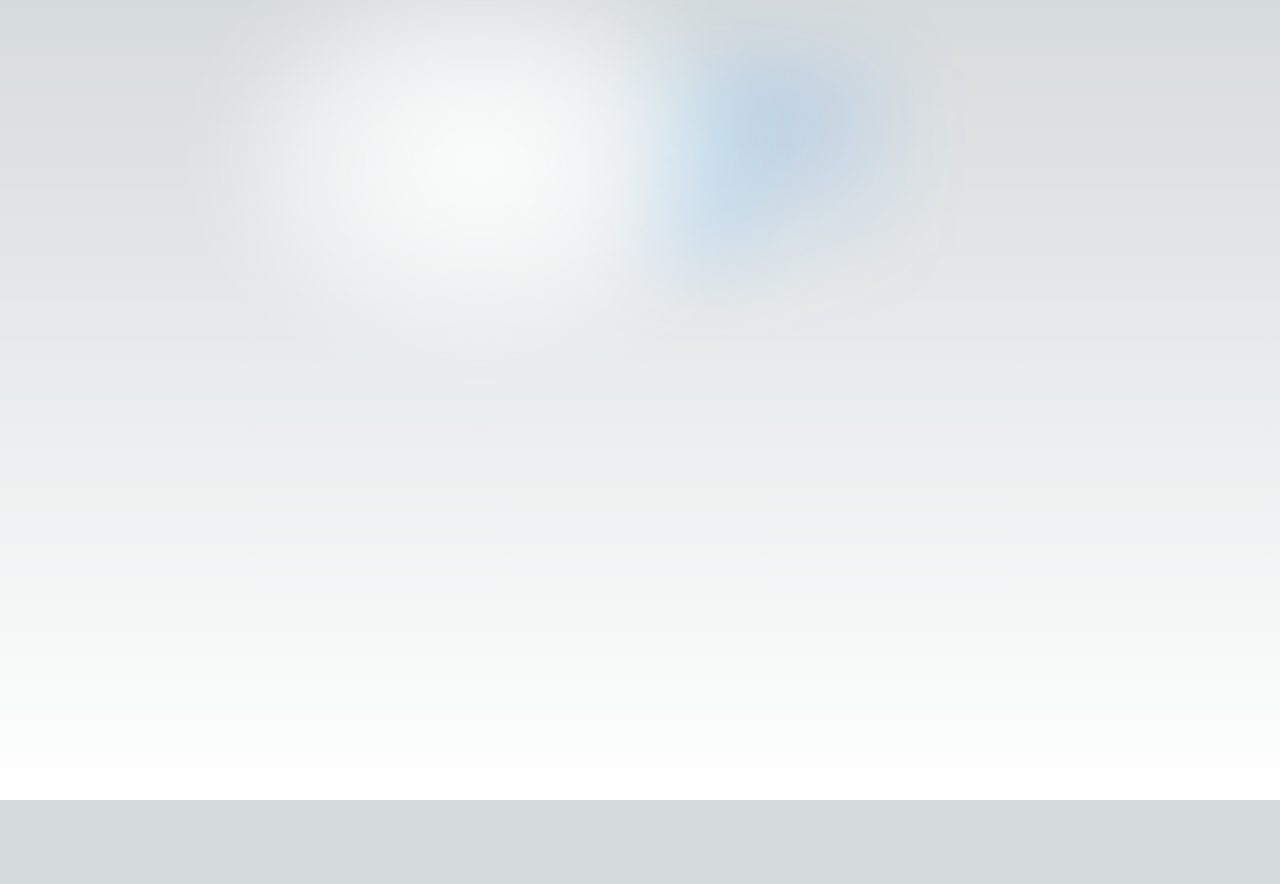
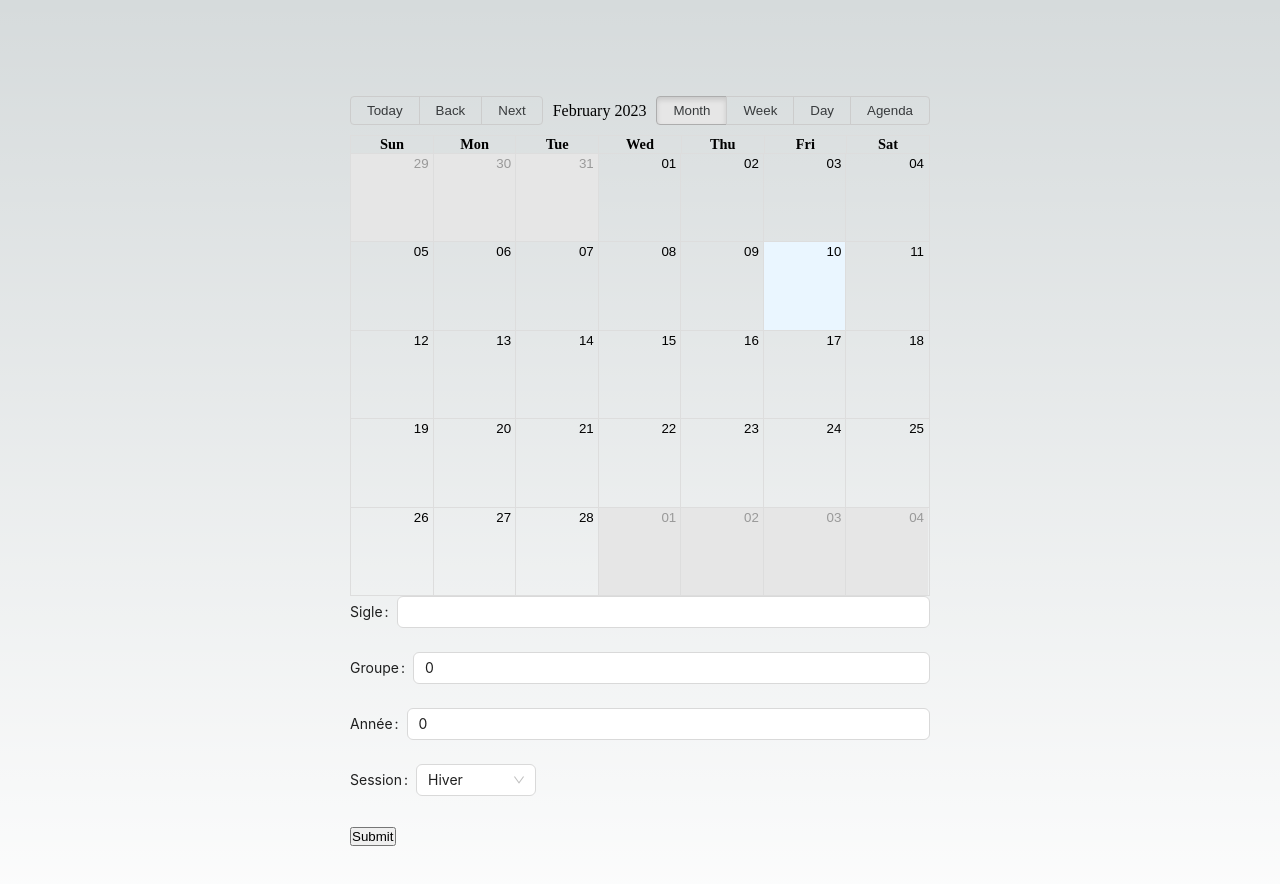
Before and after one commit to mahiddinesamy1/course-planner, a Next.js app: page / in a window 1280 px wide. Shown: the top 884 px of the page. Before the commit the page ends 800 px from the top, so only its background shows below. Built offline with nearby package versions, Linux system fonts and the light colour scheme.

Commit message:
Calendrier et formulaire fonctionnel

```diff
--- a/package.json
+++ b/package.json
@@ -12,9 +12,14 @@
     "@next/font": "13.1.6",
     "@types/node": "18.11.18",
     "@types/react": "18.0.27",
+    "@types/react-big-calendar": "^0.38.3",
     "@types/react-dom": "18.0.10",
+    "antd": "^5.1.6",
+    "ical.js": "^1.5.0",
+    "isomorphic-unfetch": "^4.0.2",
     "next": "13.1.6",
     "react": "18.2.0",
+    "react-big-calendar": "^1.5.2",
     "react-dom": "18.2.0",
     "typescript": "4.9.4"
   }
--- /dev/null
+++ b/src/components/courseInformationForm.tsx
@@ -0,0 +1,76 @@
+import React, { useState } from "react";
+import { Form, Input, Select } from "antd";
+
+interface Props {}
+
+enum Session {
+  Winter = 1,
+  Summer = 2,
+  Fall = 3
+}
+
+const CourseInformationForm: React.FC<Props> = () => {
+    const [sigle, setSigle] = useState("");
+    const [groupe, setGroupe] = useState(0);
+    const [annee, setAnnee] = useState(0);
+    const [session, setSession] = useState(1);
+
+    const handleSubmit = async (e: React.FormEvent) => {
+
+        const url = new URL('https://portail.etsmtl.ca/ICal/SeancesCours');
+        url.searchParams.set('Sigle', sigle);
+        url.searchParams.set('Groupe', groupe < 9 ? "0"+groupe : ""+groupe);
+        url.searchParams.set('Session', annee+""+session);
+
+        const finalUrl = `/api/proxy?url=${encodeURIComponent(url.href)}`;
+
+
+        const data  = await fetch(finalUrl);
+
+        console.log(data.text());
+
+        return false;
+    };
+
+  return (
+    <Form onFinish={handleSubmit}>
+      <Form.Item label="Sigle">
+        <Input
+          value={sigle}
+          onChange={e => setSigle(e.target.value)}
+          type="text"
+        />
+      </Form.Item>
+      <Form.Item label="Groupe">
+        <Input
+          value={groupe}
+          onChange={e => setGroupe(parseInt(e.target.value))}
+          type="number"
+        />
+      </Form.Item>
+      <Form.Item label="Année">
+        <Input
+          value={annee}
+          onChange={e => setAnnee(parseInt(e.target.value))}
+          type="number"
+        />
+      </Form.Item>
+      <Form.Item label="Session">
+        <Select
+          value={session}
+          onChange={setSession}
+          style={{ width: 120 }}
+        >
+          <Select.Option value={Session.Winter}>Hiver</Select.Option>
+          <Select.Option value={Session.Summer}>Été</Select.Option>
+          <Select.Option value={Session.Fall}>Automne</Select.Option>
+        </Select>
+      </Form.Item>
+      <Form.Item>
+        <button type="submit">Submit</button>
+      </Form.Item>
+    </Form>
+  );
+};
+
+export default CourseInformationForm;
--- /dev/null
+++ b/src/components/localCalendar.tsx
@@ -0,0 +1,62 @@
+import React, { useState, useEffect } from 'react';
+import { Calendar, momentLocalizer } from 'react-big-calendar';
+import moment from 'moment';
+import 'react-big-calendar/lib/css/react-big-calendar.css';
+const ical = require('ical.js');
+
+interface Event {
+    start: moment.Moment;
+    end: moment.Moment;
+    title: string;
+    description: string;
+    location: string;
+    uid: string;
+}
+
+const LocalCalendar: React.FC = () => {
+    const [events, setEvents] = useState<Event[]>([]);
+
+    // retrieve events from local storage on component mount
+    useEffect(() => {
+        const storedEvents = localStorage.getItem('events');
+        if (storedEvents) {
+            setEvents(JSON.parse(storedEvents));
+        }
+    }, []);
+
+    // store events in local storage on update
+    useEffect(() => {
+        localStorage.setItem('events', JSON.stringify(events));
+    }, [events]);
+
+    const localizer = momentLocalizer(moment);
+
+    const handleImport = (icalData: string) => {
+        const parsedEvents = ical.parseICS(icalData);
+        const newEvents = parsedEvents.events.map((e: any) => {
+            return {
+                start: e.start,
+                end: e.end,
+                title: e.summary,
+                description: e.description,
+                location: e.location,
+                uid: e.uid
+            };
+        });
+        setEvents([...events, ...newEvents]);
+    };
+
+    return (
+        <div>
+            <Calendar
+                localizer={localizer}
+                events={events}
+                startAccessor="start"
+                endAccessor="end"
+                style={{ height: 500 }}
+            />
+        </div>
+    );
+};
+
+export default LocalCalendar;
--- a/src/pages/api/hello.ts
+++ /dev/null
@@ -1,13 +0,0 @@
-// Next.js API route support: https://nextjs.org/docs/api-routes/introduction
-import type { NextApiRequest, NextApiResponse } from 'next'
-
-type Data = {
-  name: string
-}
-
-export default function handler(
-  req: NextApiRequest,
-  res: NextApiResponse<Data>
-) {
-  res.status(200).json({ name: 'John Doe' })
-}
--- /dev/null
+++ b/src/pages/api/proxy.tsx
@@ -0,0 +1,11 @@
+const fetch = require('isomorphic-unfetch')
+
+export default async (req: any, res: any) => {
+    const { url } = req.query;
+    const response = await fetch(url);
+    const text = await response.text();
+
+    res.setHeader('Access-Control-Allow-Origin', '*');
+    res.setHeader('Content-Type','text/calendar');
+    res.status(200).send(text);
+}
--- a/src/pages/index.tsx
+++ b/src/pages/index.tsx
@@ -2,6 +2,8 @@ import Head from 'next/head'
 import Image from 'next/image'
 import { Inter } from '@next/font/google'
 import styles from '@/styles/Home.module.css'
+import LocalCalendar from '@/components/LocalCalendar'
+import CourseInformationForm from '@/components/CourseInformationForm'
 
 const inter = Inter({ subsets: ['latin'] })
 
@@ -15,8 +17,9 @@ export default function Home() {
         <link rel="icon" href="/favicon.ico" />
       </Head>
       <main className={styles.main}>
-        <div className={styles.center}>
-
+        <div>
+          <LocalCalendar />
+          <CourseInformationForm />
         </div>
       </main>
     </>
```
Also changed, not shown: 1 other file (tests, documents, lock files or other folders).
